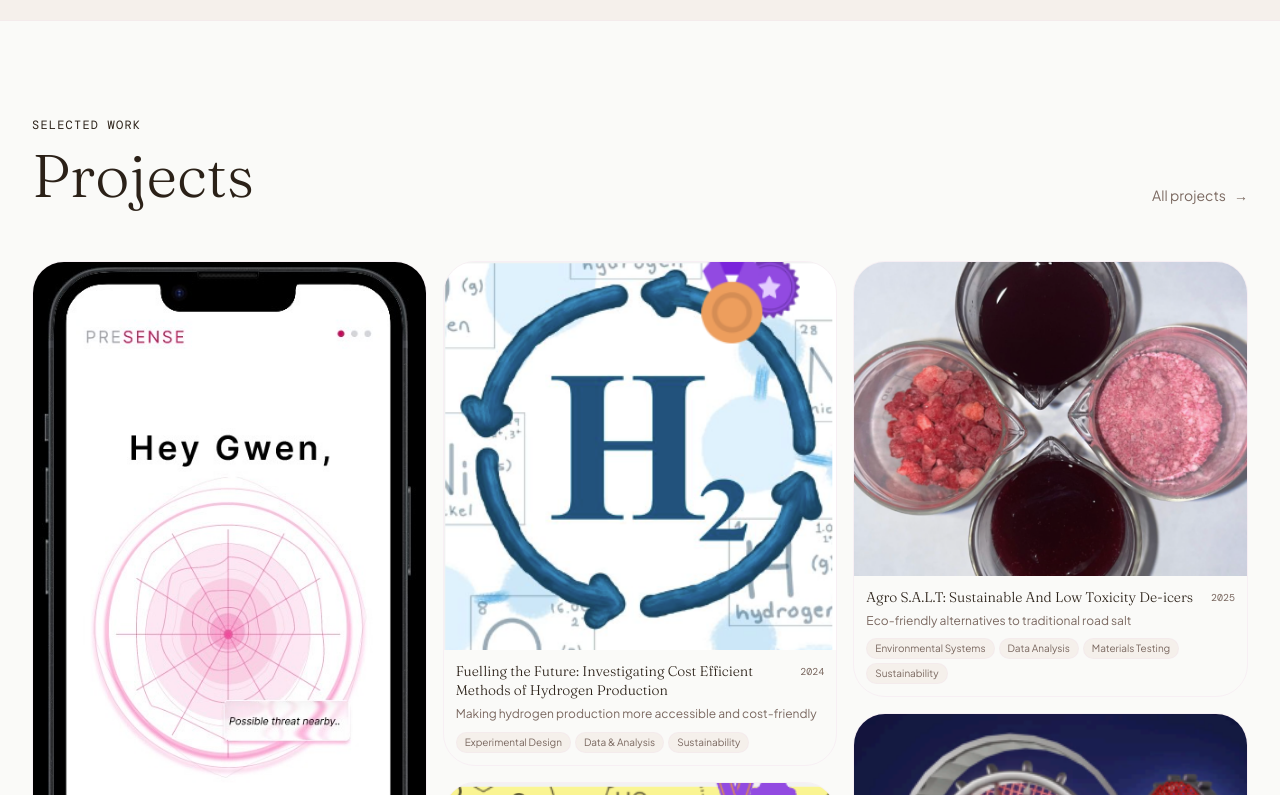
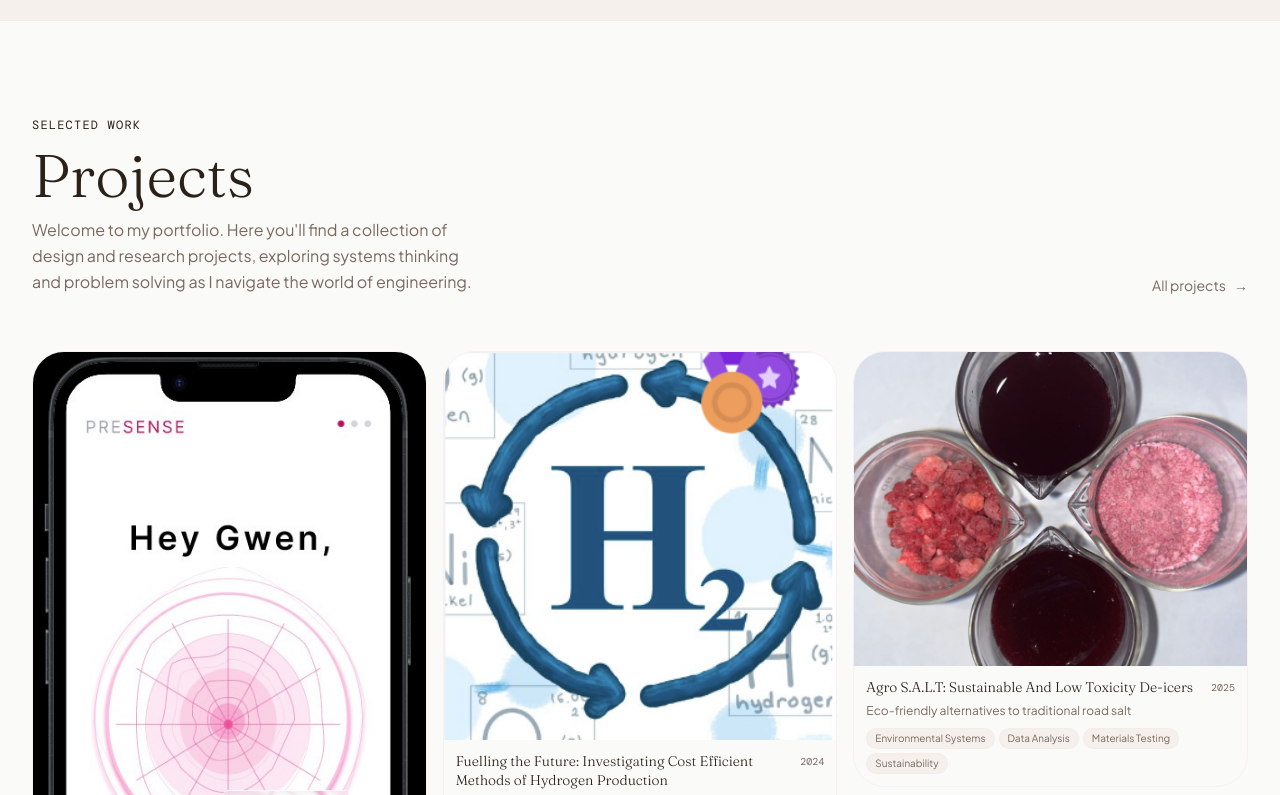
Before and after one commit to lalithyaraavi/lalithya-website, a Next.js app: page / in a window 1280 px wide. Shown: the part 845-1640 px from the top of the page. Built offline with nearby package versions, Linux system fonts and the light colour scheme; a web font is replaced by a local one.

Commit message:
footer simplified, about heading closer to text, portfolio description added

```diff
--- a/src/app/page.tsx
+++ b/src/app/page.tsx
@@ -125,12 +125,15 @@ export default function Home() {
       {/* ── 2. PROJECTS ───────────────────────────────────── */}
       <section id="projects" className="px-4 md:px-8 py-24">
         <FadeIn>
-          <div className="flex items-end justify-between mb-14">
+          <div className="flex flex-col md:flex-row md:items-end justify-between gap-6 mb-14">
             <div>
               <p className="font-mono text-xs text-rose-DEFAULT tracking-widest mb-3">SELECTED WORK</p>
-              <h2 className="font-display text-5xl md:text-6xl font-light text-ink-DEFAULT">Projects</h2>
+              <h2 className="font-display text-5xl md:text-6xl font-light text-ink-DEFAULT mb-3">Projects</h2>
+              <p className="font-body text-ink-muted max-w-md leading-relaxed">
+                Welcome to my portfolio. Here you&apos;ll find a collection of design and research projects, exploring systems thinking and problem solving as I navigate the world of engineering.
+              </p>
             </div>
-            <Link href="/projects" className="hidden md:flex items-center gap-2 text-sm font-body text-ink-muted hover:text-rose-DEFAULT transition-colors group">
+            <Link href="/projects" className="hidden md:flex items-center gap-2 text-sm font-body text-ink-muted hover:text-rose-DEFAULT transition-colors group shrink-0">
               All projects <span className="group-hover:translate-x-1 transition-transform">→</span>
             </Link>
           </div>
@@ -155,7 +158,7 @@ export default function Home() {
       <section id="about" className="px-8 md:px-16 py-24 bg-cream-warm border-y border-rose-light/30">
         <div className="max-w-6xl mx-auto">
           <FadeIn>
-            <h2 className="font-display text-5xl md:text-6xl font-light text-ink-DEFAULT mb-12 leading-tight">
+            <h2 className="font-display text-5xl md:text-6xl font-light text-ink-DEFAULT mb-6 leading-tight">
               A little about <em className="text-rose-DEFAULT">me</em>
             </h2>
           </FadeIn>
--- a/src/components/Footer.tsx
+++ b/src/components/Footer.tsx
@@ -6,12 +6,7 @@ export default function Footer() {
       <p className="font-display italic text-ink-muted text-sm">
         Designed with care (and too much coffee) ☕
       </p>
-      <div className="flex gap-6 text-sm font-body text-ink-muted">
-        <Link href="https://linkedin.com" target="_blank" className="hover:text-rose-DEFAULT transition-colors">LinkedIn</Link>
-        <Link href="https://github.com" target="_blank" className="hover:text-rose-DEFAULT transition-colors">GitHub</Link>
-        <a href="mailto:hello@lalithya.com" className="hover:text-rose-DEFAULT transition-colors">Email</a>
-      </div>
-      <p className="font-mono text-xs text-ink-muted/60">© 2025 Lalithya Potturu</p>
+      <p className="font-mono text-xs text-ink-muted/60">© Lalithya Raavi</p>
     </footer>
   );
 }
```
